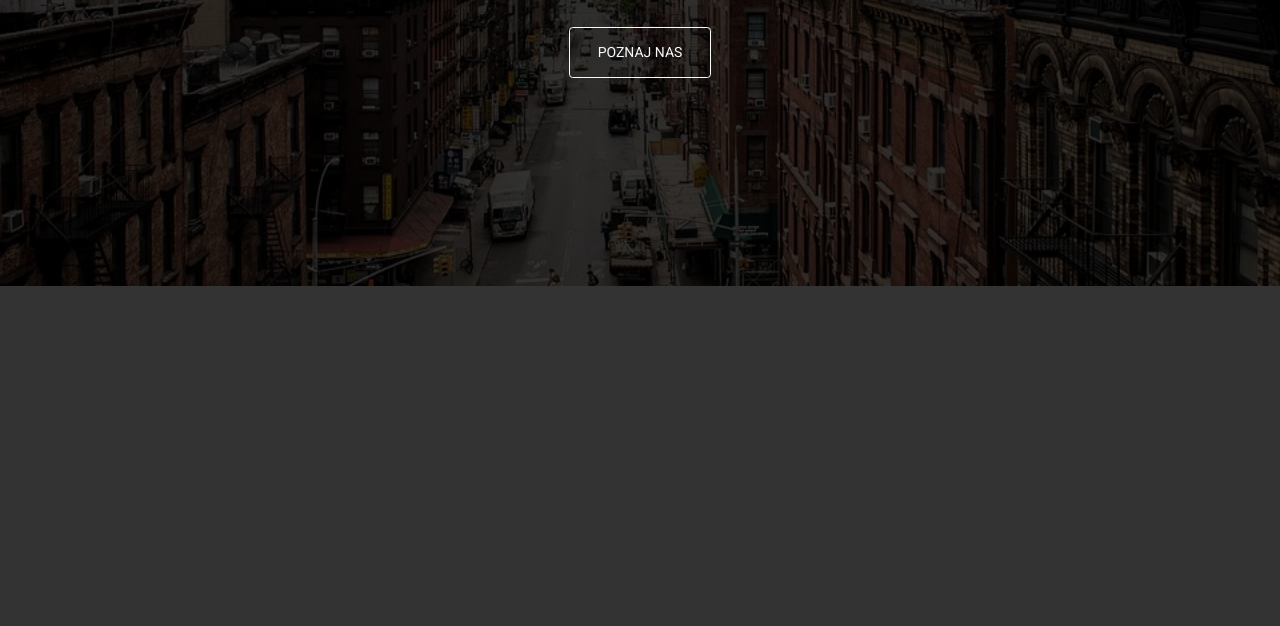
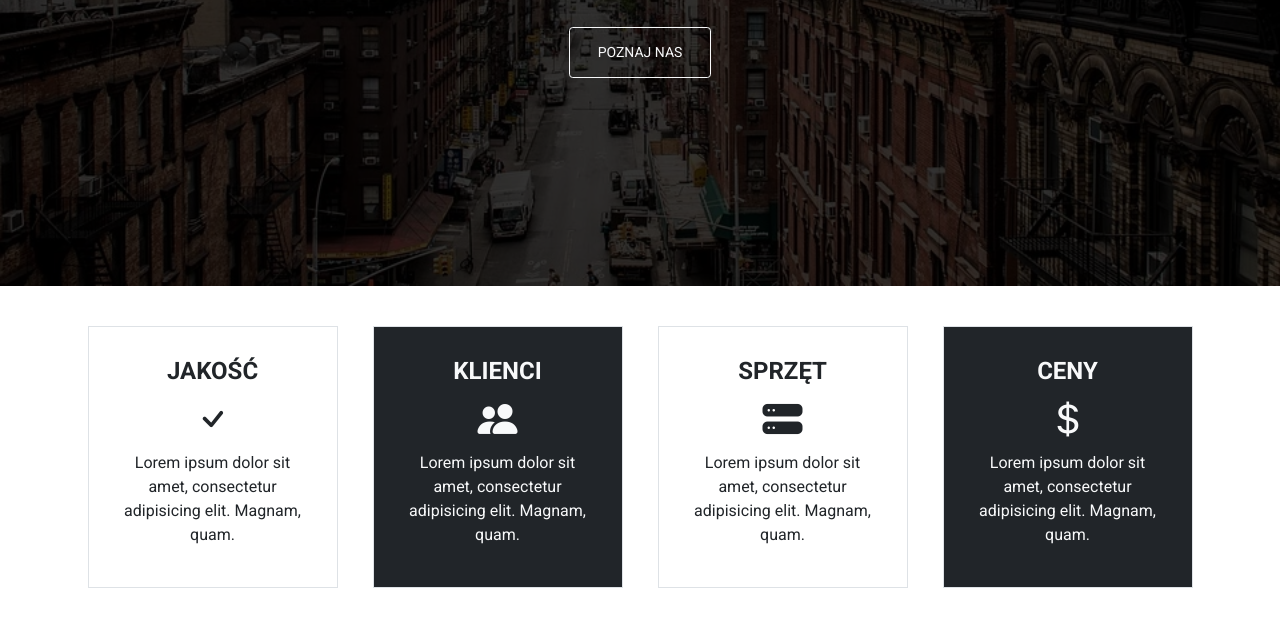
Before and after one commit to andriikhaliavkin/Bootstrap_Training_Udemy, a plain HTML site: page project 1/index.html in a window 1280 px wide. Shown: the part 314-940 px from the top of the page. Before the commit the page ends 800 px from the top, so only its background shows below. Drawn offline with nearby package versions, Linux system fonts and the light colour scheme.

Commit message:
project 1 about us page

```diff
--- a/project 1/css/styles.css
+++ b/project 1/css/styles.css
@@ -11,7 +11,7 @@ html {
 body {
     font-family: 'Roboto', sans-serif;
     font-size: 1.6rem;
-    background-color: #333;
+
 }
 
 .hero-shadow {
@@ -28,7 +28,7 @@ body {
     color: rgb(255, 102, 0);
 }
 
-/*nawigacja*/
+/*nav*/
 .navbar-brand {
     font-size: 2.2rem;
     text-transform: uppercase;
@@ -43,7 +43,7 @@ body {
     padding: 1em 2em;
 }
 
-/*sekcja powitalna*/
+/*wellcome page*/
 
 .home {
     position: relative;
@@ -63,3 +63,14 @@ body {
 .home .welcome-text {
     font-size: 2.2rem;
 }
+/*about us*/
+
+.aboutus-box h3 {
+    font-size: 2.4rem;
+    font-weight: bold;
+    text-transform: uppercase;
+}
+
+.aboutus-icon {
+    font-size: 4rem;
+}
--- a/project 1/index.html
+++ b/project 1/index.html
@@ -31,17 +31,51 @@
 </nav>
 
 <section id="home" class="home">
-
     <div class="container h-100 d-flex flex-column justify-content-center align-items-center text-light text-center">
-
         <p class="display-1">MNX Studio</p>
         <p class="welcome-text mb-5">Lorem ipsum dolor sit amet, consectetur adipisicing elit.</p>
         <a href="aboutus" class="btn btn-outline-light">poznaj nas</a>
         <div class="hero-shadow"></div>
+    </div>
+</section>
 
-    </div>
 
-</section>
+<main>
+    <section id="aboutus">
+        <div class="container py-5 aboutus-boxes">
+            <div class="row text-center">
+                <div class="col-12 col-md-6 col-lg-3">
+                    <div class="aboutus-box m-3 p-4 p-lg-5 border text-dark">
+                        <h3>Jakość</h3>
+                        <i class="bi bi-check aboutus-icon"></i>
+                        <p>Lorem ipsum dolor sit amet, consectetur adipisicing elit. Magnam, quam.</p>
+                    </div>
+                </div>
+                <div class="col-12 col-md-6 col-lg-3">
+                    <div class="aboutus-box m-3 p-4 p-lg-5 border text-light bg-dark">
+                        <h3>Klienci</h3>
+                        <i class="bi bi-people-fill aboutus-icon"></i>
+                        <p>Lorem ipsum dolor sit amet, consectetur adipisicing elit. Magnam, quam.</p>
+                    </div>
+                </div>
+                <div class="col-12 col-md-6 col-lg-3">
+                    <div class="aboutus-box m-3 p-4 p-lg-5 border text-dark">
+                        <h3>Sprzęt</h3>
+                        <i class="bi bi-hdd-stack-fill aboutus-icon"></i>
+                        <p>Lorem ipsum dolor sit amet, consectetur adipisicing elit. Magnam, quam.</p>
+                    </div>
+                </div>
+                <div class="col-12 col-md-6 col-lg-3">
+                    <div class="aboutus-box m-3 p-4 p-lg-5 border text-light bg-dark">
+                        <h3>Ceny</h3>
+                        <i class="bi bi-currency-dollar aboutus-icon"></i>
+                        <p>Lorem ipsum dolor sit amet, consectetur adipisicing elit. Magnam, quam.</p>
+                    </div>
+                </div>
+            </div>
+        </div>
+    </section>
+</main>
 
 
 
```
